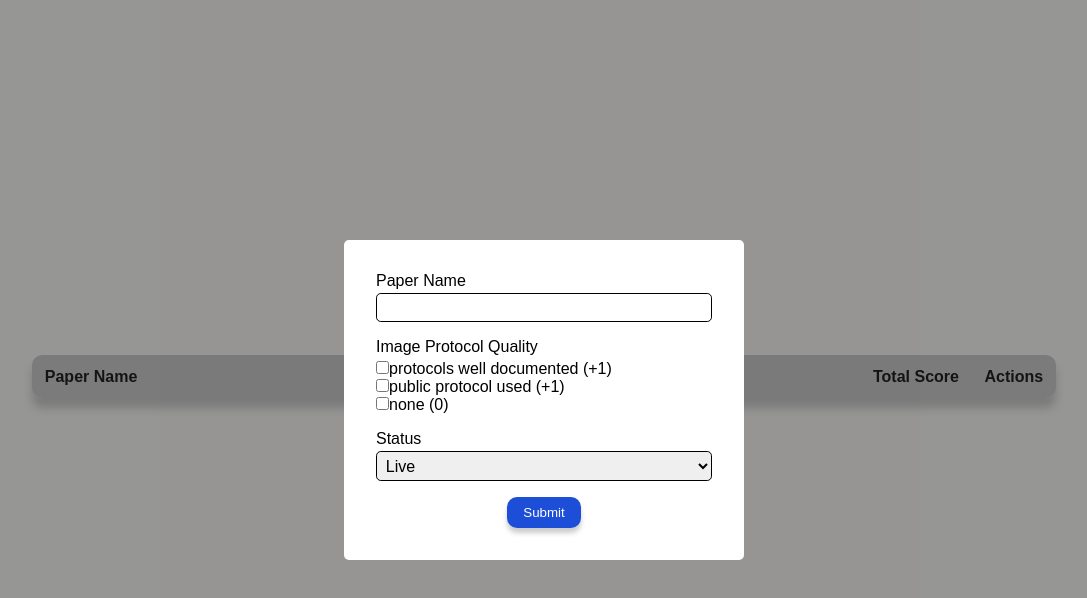
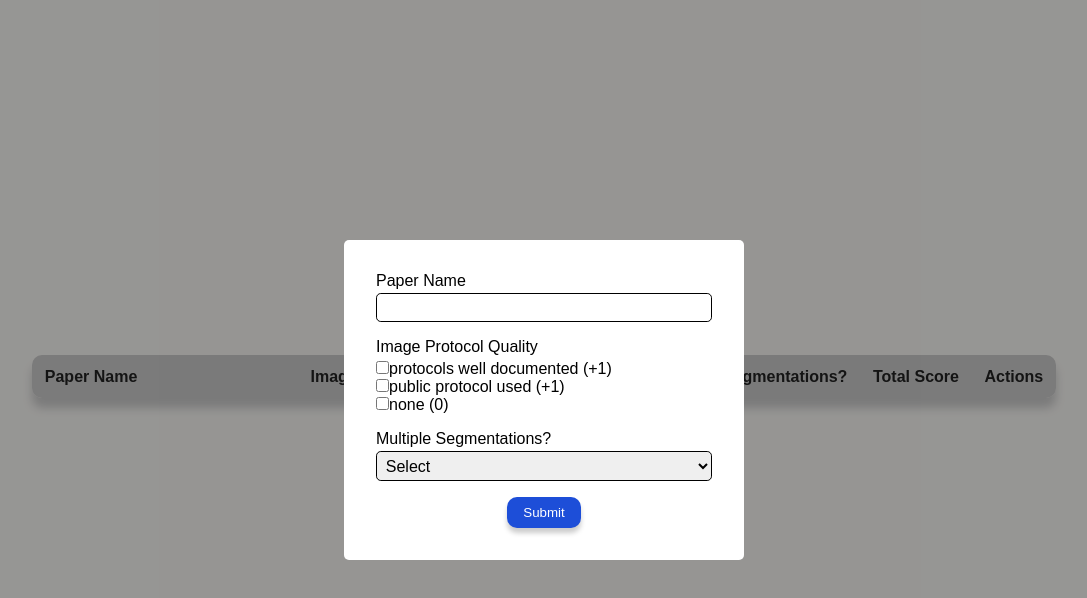
Before and after one commit to UWA-Medical-Physics-Research-Group/RQS-calculator, a React (Create React App) app in the folder rqsplus/: page / in a window 1280 px wide. Both pictures are taken after a click on the button "Add". Shown: the top 598 px of the page, without its empty margins (96-1183 px from the left). Built offline with nearby package versions, Linux system fonts and the light colour scheme.

Commit message:
Added "multiple segmentations" column

```diff
--- a/rqsplus/src/App.jsx
+++ b/rqsplus/src/App.jsx
@@ -31,6 +31,10 @@ function App() {
       }
       // Add more conditions as needed for other protocols
     });
+
+    if (newRow.multipleSegmentations === "Yes (+1)") {
+      totalScore += 1;
+    }
 
     newRow.totalScore = totalScore;
 
--- a/rqsplus/src/components/Modal.jsx
+++ b/rqsplus/src/components/Modal.jsx
@@ -7,7 +7,7 @@ export const Modal = ({ closeModal, onSubmit, defaultValue }) => {
     defaultValue || {
       name: "",
       imageProtocolQuality: [],
-      status: "live",
+      multipleSegmentations: "",
     }
   );
   const [errors, setErrors] = useState("");
@@ -25,7 +25,8 @@ export const Modal = ({ closeModal, onSubmit, defaultValue }) => {
         formState.imageProtocolQuality.length === 1) ||
         (formState.imageProtocolQuality.length > 0 &&
           !formState.imageProtocolQuality.includes("none (0)"))) &&
-      formState.status
+      formState.multipleSegmentations &&
+      ["Yes (+1)", "No (0)"].includes(formState.multipleSegmentations)
     ) {
       setErrors("");
       return true;
@@ -37,11 +38,11 @@ export const Modal = ({ closeModal, onSubmit, defaultValue }) => {
       }
 
       if (formState.imageProtocolQuality.length === 0) {
-        errorFields.push("imageProtocolQuality (lenght 0)");
+        errorFields.push("imageProtocolQuality");
       }
 
-      if (!formState.status) {
-        errorFields.push("status");
+      if (!formState.multipleSegmentations) {
+        errorFields.push("multipleSegmentations");
       }
 
       setErrors(errorFields.join(", "));
@@ -124,14 +125,16 @@ export const Modal = ({ closeModal, onSubmit, defaultValue }) => {
             ))}
           </div>
           <div className="form-group">
-            <label htmlFor="status">Status</label>
+            <label htmlFor="multipleSegmentations">
+              Multiple Segmentations?
+            </label>
             <select
-              name="status"
+              name="multipleSegmentations"
               onChange={handleChange}
-              value={formState.status}>
-              <option value="live">Live</option>
-              <option value="draft">Draft</option>
-              <option value="error">Error</option>
+              value={formState.multipleSegmentations}>
+              <option value="">Select</option>
+              <option value="Yes (+1)">Yes (+1)</option>
+              <option value="No (0)">No (0)</option>
             </select>
           </div>
           {errors && (
--- a/rqsplus/src/components/Table.jsx
+++ b/rqsplus/src/components/Table.jsx
@@ -11,7 +11,8 @@ export const Table = ({ rows, deleteRow, editRow }) => {
         <thead>
           <tr>
             <th>Paper Name</th>
-            <th className="expand"> Image Protocol Quality</th>
+            <th className="expand">Image Protocol Quality</th>
+            <th>Multiple Segmentations?</th>
             <th>Total Score</th>
             <th>Actions</th>
           </tr>
@@ -34,6 +35,7 @@ export const Table = ({ rows, deleteRow, editRow }) => {
                     </React.Fragment>
                   ))}
                 </td>
+                <td>{row.multipleSegmentations}</td>
                 <td>{`${row.totalScore} (${totalScorePercentage}%)`}</td>
                 <td>
                   <span className="actions">
```
